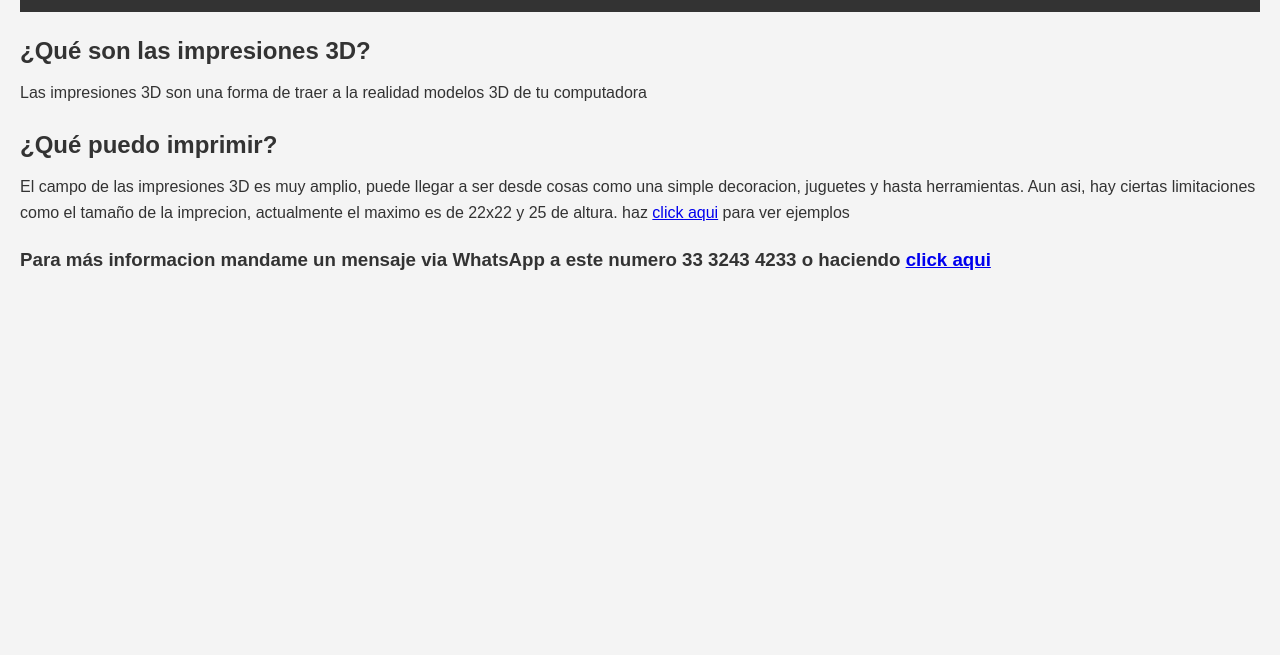
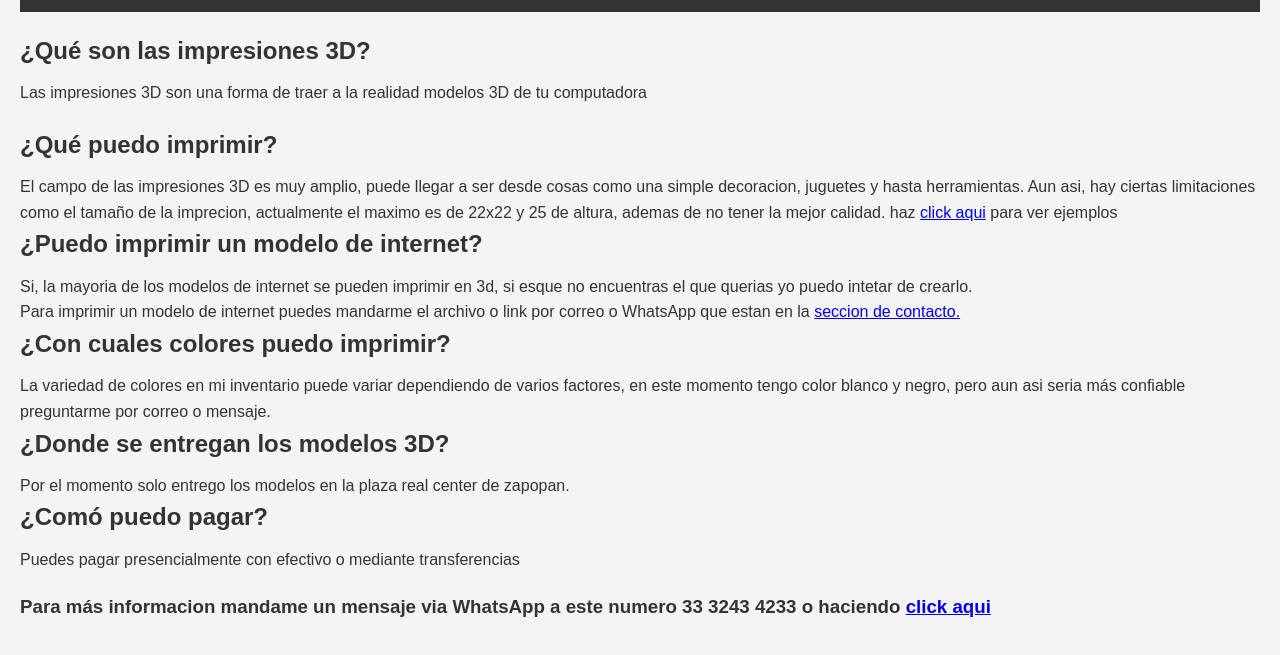
Before and after one commit to Falerey/profolio, a plain HTML site: page index.html in a window 1280 px wide. Shown: the part 105-760 px from the top of the page. Drawn offline with Linux system fonts and the light colour scheme.

Commit message:
Update index.html

```diff
--- a/index.html
+++ b/index.html
@@ -47,7 +47,17 @@
 
     <section id="FAQ">
         <h2>¿Qué puedo imprimir?</h2>
-        <p>El campo de las impresiones 3D es muy amplio, puede llegar a ser desde cosas como una simple decoracion, juguetes y hasta herramientas. Aun asi, hay ciertas limitaciones como el tamaño de la imprecion, actualmente el maximo es de 22x22 y 25 de altura. haz <a href="https://falerey.github.io/profolio/projects.html">click aqui</a> para ver ejemplos</p>
+        <p>El campo de las impresiones 3D es muy amplio, puede llegar a ser desde cosas como una simple decoracion, juguetes y hasta herramientas. Aun asi, hay ciertas limitaciones como el tamaño de la imprecion, actualmente el maximo es de 22x22 y 25 de altura, ademas de no tener la mejor calidad. haz <a href="https://falerey.github.io/profolio/projects.html">click aqui</a> para ver ejemplos</p>
+        <h2>¿Puedo imprimir un modelo de internet?</h2>
+        <p>Si, la mayoria de los modelos de internet se pueden imprimir en 3d, si esque no encuentras el que querias yo puedo intetar de crearlo.</p>
+        <p>Para imprimir un modelo de internet puedes mandarme el archivo o link por correo o WhatsApp que estan en la <a href="#contact">seccion de contacto.</a></p>
+        <h2>¿Con cuales colores puedo imprimir?</h2>
+        <p>La variedad de colores en mi inventario puede variar dependiendo de varios factores, en este momento tengo color blanco y negro, pero aun asi seria más confiable preguntarme por correo o mensaje.</p>
+        <h2>¿Donde se entregan los modelos 3D?</h2>
+        <p>Por el momento solo entrego los modelos en la plaza real center de zapopan.</p>
+        <h2>¿Comó puedo pagar?</h2>
+        <p>Puedes pagar presencialmente con efectivo o mediante transferencias</p>
+
     </section>
 
     <section id="contact">
```
